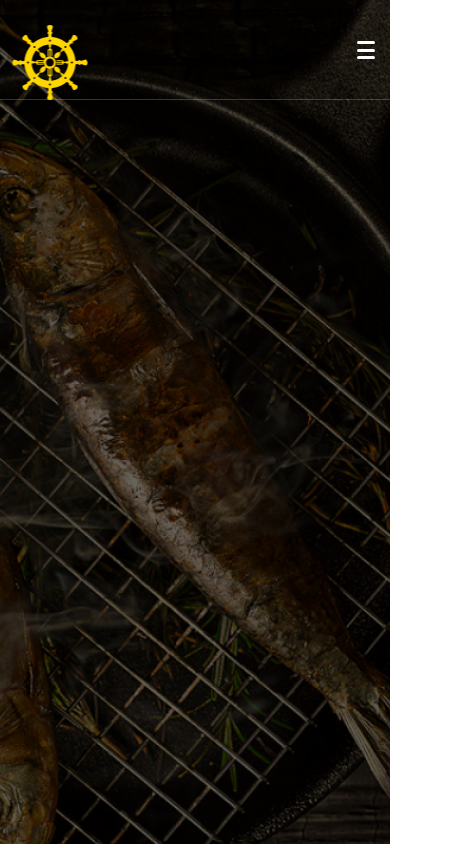
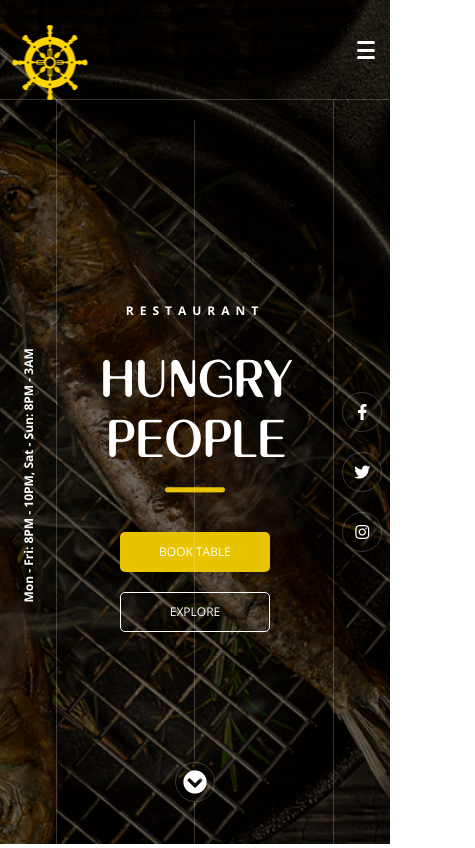
Before and after one commit to oliveraladrovic/hunger, a plain HTML site: page index.html in a window 390 px wide. Shown: the top 848 px of the page, 475 px wide, since content can reach past the window. Drawn offline with nearby package versions, Linux system fonts and the light colour scheme.

Commit message:
Home section completed

```diff
--- a/index.html
+++ b/index.html
@@ -21,7 +21,11 @@
     <header id="header">
       <div class="header wrapper">
         <div class="logo">
-          <img src="./images/logo.png" alt="Logo of Hungry People Restaurant" />
+          <a href="#home"
+            ><img
+              src="./images/logo.png"
+              alt="Logo of Hungry People Restaurant"
+          /></a>
         </div>
         <a href="javascript:void(0);" class="menu-icon">
           <span class="bar"></span>
@@ -49,7 +53,6 @@
 
     <!-- Home section -->
     <section id="home">
-      <!-- <div class="home wrapper">
       <div class="home-left">
         <p>Mon - Fri: 8PM - 10PM, Sat - Sun: 8PM - 3AM</p>
       </div>
@@ -57,33 +60,32 @@
         <p><span class="caption">Restaurant</span></p>
         <h1>Hungry people</h1>
         <div class="home-buttons">
-            <a href="#" class="btn-primary">Book table</a>
-            <a href="#" class="btn-ghost">Explore</a>
+          <a href="#booking" class="btn primary">Book table</a>
+          <a href="#galerie" class="btn ghost">Explore</a>
         </div>
-          <div class="social">
-            <a href="#contact" class="round"
-              ><i class="fas fa-chevron-circle-down"></i
+        <div class="home-scroll">
+          <div class="top"></div>
+          <a href="#contact"
+            ><div class="round">
+              <i class="fas fa-chevron-circle-down"></i></div
           ></a>
+          <div class="bottom"></div>
         </div>
       </div>
       <div class="home-right">
-          <div class="social">
-            <a href="www.facebook.com" class="round"
-              ><i class="fab fa-facebook-f"></i
+        <a href="https://facebook.com" target="_blank"
+          ><div class="round">
+            <i class="fab fa-facebook-f"></i></div
+        ></a>
+        <a href="https://twitter.com" target="_blank"
+          ><div class="round">
+            <i class="fab fa-twitter"></i></div
+        ></a>
+        <a href="https://instagram.com" target="_blank"
+          ><div class="round">
+            <i class="fab fa-instagram"></i></div
         ></a>
       </div>
-          <div class="social">
-            <a href="www.twitter.com" class="round"
-              ><i class="fab fa-twitter"></i
-            ></a>
-          </div>
-          <div class="social">
-            <a href="www.instagram.com" class="round"
-              ><i class="fab fa-instagram"></i
-            ></a>
-          </div>
-        </div>
-      </div> -->
     </section>
 
     <!-- About section -->
@@ -103,17 +105,15 @@
           </p>
         </div>
         <div class="about-right">
-          <img
+          <!-- <img
             src="./images/about-img.jpg"
-            width="475"
-            height="475"
             alt="Image of beautiful restaurant interior"
           />
           <img
             src="./images/yellow-rect.png"
             class="yellow-rect"
             alt="Design effect over image"
-          />
+          /> -->
         </div>
       </div>
     </section>
@@ -123,7 +123,7 @@
       <p><span class="caption">Our team</span></p>
       <div class="team wrapper">
         <div class="team-left">
-          <img
+          <!-- <img
             src="./images/team-img.jpg"
             class="section-img"
             alt="Image of chef making delicious food"
@@ -132,7 +132,7 @@
             src="./images/yellow-rect.png"
             class="yellow-rect left"
             alt="Design effect over image"
-          />
+          /> -->
         </div>
         <div class="team-right">
           <h2>Master chef</h2>
@@ -184,13 +184,8 @@
           </form>
         </div>
         <div class="booking-right">
-          <img
-            src="./images/booking-img.jpg"
-            width="475"
-            height="475"
-            alt="Image of ancient watch"
-          />
-          <img src="./images/yellow-rect.png" alt="Design effect over image" />
+          <!-- <img src="./images/booking-img.jpg" alt="Image of ancient watch" />
+          <img src="./images/yellow-rect.png" alt="Design effect over image" /> -->
         </div>
         <p>
           Mon - Fri: <b> 8PM - 10PM</b>, Sat - Sun: <b>8PM - 3AM</b>, Phone:
@@ -204,13 +199,11 @@
       <p><span class="caption">Specialties</span></p>
       <div class="galerie">
         <div class="galerie-left">
-          <img
+          <!-- <img
             src="./images/chocolate-pancakes.jpg"
-            width="475"
-            height="475"
             alt="Image of Chocolate pancakes"
           />
-          <img src="./images/yellow-rect.png" alt="Design effect over image" />
+          <img src="./images/yellow-rect.png" alt="Design effect over image" /> -->
         </div>
         <div class="galerie-right">
           <h2>Chocolate Pancakes</h2>
@@ -255,22 +248,15 @@
       <p><span class="caption">Private events</span></p>
       <div class="events">
         <div class="events-left">
-          <img
-            src="./images/weddings-img.jpg"
-            width="475"
-            height="475"
-            alt="Image of wedding rings"
-          />
-          <img src="./images/yellow-rect.png" alt="Design effect over image" />
+          <!-- <img src="./images/weddings-img.jpg" alt="Image of wedding rings" />
+          <img src="./images/yellow-rect.png" alt="Design effect over image" /> -->
         </div>
         <div class="events-right">
-          <img
+          <!-- <img
             src="./images/corporate-parties-img.jpg"
-            width="475"
-            height="475"
             alt="Image of people in suites holding champagne in glasses"
           />
-          <img src="./images/yellow-rect.png" alt="Design effect over image" />
+          <img src="./images/yellow-rect.png" alt="Design effect over image" /> -->
         </div>
         <p>
           For private events please call:
@@ -279,7 +265,7 @@
         </p>
       </div>
       <div class="interior-photos">
-        <img
+        <!-- <img
           src="./images/interior1.jpg"
           width="360"
           height="360"
@@ -302,7 +288,7 @@
           width="360"
           height="360"
           alt="Image of restaurant interior"
-        />
+        /> -->
       </div>
     </section>
 
--- a/styles.css
+++ b/styles.css
@@ -6,6 +6,7 @@
 
 :root {
   --prime-yellow: #e8c300;
+  --second-yellow: #ffd600;
 }
 
 * {
@@ -22,6 +23,10 @@ body {
   font-family: 'Open Sans', sans-serif;
   font-size: 0.75rem;
   color: #000;
+}
+
+a {
+  text-decoration: none;
 }
 
 .wrapper {
@@ -104,6 +109,7 @@ body {
   color: #fff;
   text-decoration: none;
   text-transform: uppercase;
+  transition: color 0.2s ease-in-out;
 }
 
 .nav a.active-navlink,
@@ -117,6 +123,167 @@ body {
 #home {
   background: url('./images/home-bg.jpg') no-repeat center center/cover;
   min-height: 100vh;
+  padding-top: 100px;
+  display: grid;
+  grid-template-columns: 1fr 850px 1fr;
+}
+
+.home-left {
+  display: flex;
+  align-items: center;
+  justify-content: center;
+  position: relative;
+}
+
+.home-left p {
+  color: #fff;
+  font-weight: bold;
+  transform: rotate(-90deg);
+  position: absolute;
+  display: inline-block;
+  width: 260px;
+}
+
+.home-center {
+  border-left: 1px solid rgba(255, 255, 255, 0.2);
+  border-right: 1px solid rgba(255, 255, 255, 0.2);
+  display: flex;
+  flex-direction: column;
+  align-items: center;
+  justify-content: center;
+  z-index: 10;
+  position: relative;
+}
+
+.caption {
+  color: #fff;
+  text-transform: uppercase;
+  font-weight: bold;
+  letter-spacing: 0.5em;
+  text-align: center;
+}
+
+h1 {
+  font-family: Banny;
+  font-size: 6rem;
+  line-height: 0;
+  color: #fff;
+  text-align: center;
+  text-transform: uppercase;
+  padding: 4rem 0 4.5rem 0;
+  position: relative;
+  margin-bottom: 1.9rem;
+}
+
+h1::after {
+  content: url('./images/decoration.png');
+  position: absolute;
+  bottom: 0;
+  left: 50%;
+  transform: translateX(-50%);
+}
+
+.home-buttons {
+  display: flex;
+}
+
+.btn {
+  display: flex;
+  justify-content: center;
+  align-items: center;
+  width: 200px;
+  height: 60px;
+  border-radius: 5px;
+  text-transform: uppercase;
+  text-decoration: none;
+  margin: 20px;
+  transition: color 0.2s ease-in-out, background 0.2s ease-in-out;
+  text-align: center;
+}
+
+.btn.primary {
+  background: var(--prime-yellow);
+  color: #fff;
+}
+
+.btn.primary:hover {
+  background: var(--second-yellow);
+  color: #000;
+}
+
+.btn.ghost {
+  background: transparent;
+  border: 1px solid #fff;
+  color: #fff;
+}
+
+.btn.ghost:hover {
+  background: #fff;
+  color: #000;
+}
+
+.home-scroll {
+  position: absolute;
+  bottom: 0;
+  left: 50%;
+  transform: translateX(-50%);
+  display: flex;
+  flex-direction: column;
+  justify-content: flex-end;
+  align-items: center;
+}
+
+.home-scroll .top {
+  height: calc(95vh - 260px);
+  width: 1px;
+  border-right: 1px solid rgba(255, 255, 255, 0.2);
+}
+
+.round {
+  width: 60px;
+  height: 60px;
+  border: 1px solid rgba(255, 255, 255, 0.2);
+  border-radius: 50%;
+  display: flex;
+  justify-content: center;
+  align-items: center;
+}
+
+.fa-chevron-circle-down {
+  color: #fff;
+  font-size: 2rem;
+  transition: color 0.2s ease-in-out;
+}
+
+.round:hover .fa-chevron-circle-down {
+  color: var(--second-yellow);
+}
+
+.home-scroll .bottom {
+  height: 5vh;
+  width: 1px;
+  border-right: 1px solid rgba(255, 255, 255, 0.2);
+}
+
+.home-right {
+  display: flex;
+  flex-direction: column;
+  align-items: center;
+  justify-content: center;
+}
+
+.home-right .round {
+  margin: 10px 0;
+}
+
+.fab {
+  color: #fff;
+  font-size: 1.5rem;
+  transition: color 0.2s ease-in-out;
+}
+
+.home-right .round:hover .fab {
+  color: var(--second-yellow);
 }
 
 /***************
@@ -139,6 +306,15 @@ body {
   .nav li {
     width: 68px;
   }
+  /* Home */
+  #home {
+    grid-template-columns: 1fr 648px 1fr;
+  }
+  h1 {
+    font-size: 4rem;
+    padding: 4rem 0 3rem 0;
+    margin-bottom: 1.2rem;
+  }
 }
 
 /* 576px - 768px */
@@ -154,6 +330,35 @@ body {
   }
   .nav a {
     font-weight: 400;
+  }
+  /* Home */
+  #home {
+    grid-template-columns: 1fr 496px 1fr;
+  }
+  .home-scroll .top {
+    height: calc(95vh - 160px);
+  }
+  .round {
+    width: 40px;
+    height: 40px;
+  }
+  h1 {
+    font-size: 3rem;
+    padding: 2rem 0 2.25rem 0;
+    margin-bottom: 0.9rem;
+  }
+  .btn {
+    width: 150px;
+    height: 40px;
+    margin: 10px;
+  }
+  .fa-chevron-circle-down {
+    color: #fff;
+    font-size: 1.5rem;
+    transition: color 0.2s ease-in-out;
+  }
+  .fab {
+    font-size: 1rem;
   }
 }
 
@@ -190,4 +395,16 @@ body {
     display: flex;
     width: 50%;
   }
+
+  /* Home */
+  #home {
+    grid-template-columns: 1fr 5fr 1fr;
+  }
+
+  h1 {
+    line-height: normal;
+  }
+  .home-buttons {
+    flex-direction: column;
+  }
 }
```
Lines whose indentation alone changed are shown as unchanged.
